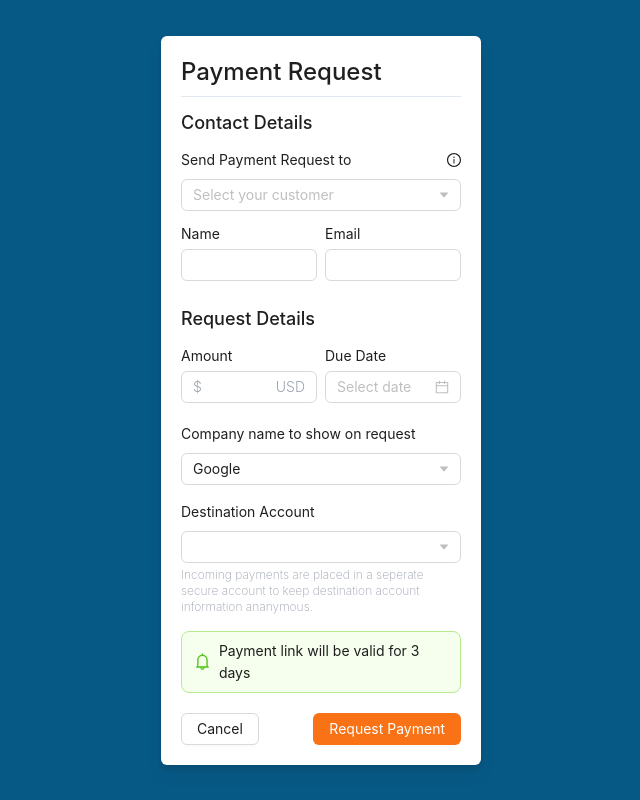
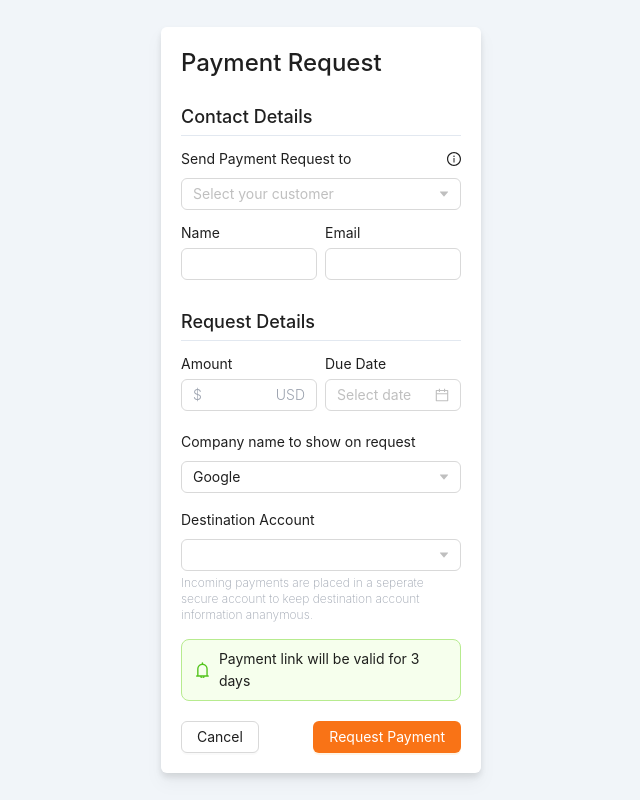
Before and after one commit to vijayinyoutube/react-form-validation, a React (Vite) app: page / in a window 1280 px wide. Shown: the whole page, without its empty margins (319-959 px from the left). Built offline with nearby package versions, Linux system fonts and the light colour scheme.

Commit message:
enhancement

```diff
--- a/package.json
+++ b/package.json
@@ -25,6 +25,8 @@
     "eslint-plugin-react-hooks": "^4.6.0",
     "eslint-plugin-react-refresh": "^0.4.3",
     "postcss": "^8.4.31",
+    "prettier": "^3.0.3",
+    "prettier-plugin-tailwindcss": "^0.5.6",
     "tailwindcss": "^3.3.3",
     "typescript": "^5.0.2",
     "vite": "^4.4.5"
--- a/src/App.tsx
+++ b/src/App.tsx
@@ -1,9 +1,18 @@
+import { ConfigProvider } from "antd";
 import Paymt_Req_Form from "./Presentation/Screens/Paymt_Req_Form/UI/Paymt_Req_Form";
 
 const App = () => {
   return (
     <div>
-      <Paymt_Req_Form />
+      <ConfigProvider
+        theme={{
+          token: {
+            colorPrimary: "rgb(249 115 22)",
+          },
+        }}
+      >
+        <Paymt_Req_Form />
+      </ConfigProvider>
     </div>
   );
 };
--- /dev/null
+++ b/src/Presentation/Declarations/Constants/constants.tsx
@@ -0,0 +1,12 @@
+interface Props {
+  widthClass?: string;
+  heightClass?: string;
+}
+
+export function WidthSpacer({ widthClass }: Props) {
+  return <div className={widthClass}></div>;
+}
+
+export function HeightSpacer({ heightClass }: Props) {
+  return <div className={heightClass}></div>;
+}
--- a/src/Presentation/Screens/Paymt_Req_Form/CSS/custom.css
+++ b/src/Presentation/Screens/Paymt_Req_Form/CSS/custom.css
@@ -1,12 +1,11 @@
 .ReqPaymentBtn {
-  @apply bg-orange-500 text-white hover:border-orange-500 hover:border-[0.5px] border-[0.5px]
+  @apply bg-btnColor
   border-transparent
   flex
   justify-center items-center !important;
 }
 
-.Divider{
-  @apply
-  my-2
-  border-slate-200
+.Divider {
+  @apply my-1
+  border-slate-200;
 }
--- a/src/Presentation/Screens/Paymt_Req_Form/Comp/Action_Btn.tsx
+++ b/src/Presentation/Screens/Paymt_Req_Form/Comp/Action_Btn.tsx
@@ -3,7 +3,7 @@ import "../CSS/custom.css";
 
 function ActionBtns() {
   return (
-    <div className="flex justify-between mt-5">
+    <div className="flex justify-between">
       <div>
         <Button>Cancel</Button>
       </div>
@@ -20,7 +20,7 @@ function ActionBtns() {
             },
           }}
         >
-          <Button className="ReqPaymentBtn">
+          <Button className="ReqPaymentBtn" type="primary">
             <div className="">Request Payment</div>
           </Button>
         </ConfigProvider>
--- a/src/Presentation/Screens/Paymt_Req_Form/Comp/Contact_Details.tsx
+++ b/src/Presentation/Screens/Paymt_Req_Form/Comp/Contact_Details.tsx
@@ -1,4 +1,4 @@
-import { Form, Input, Select, Typography } from "antd";
+import { Divider, Form, Input, Select, Typography } from "antd";
 import { InfoCircleOutlined } from "@ant-design/icons";
 import { CaretDownOutlined } from "@ant-design/icons";
 
@@ -25,7 +25,8 @@ const ContactDetails = ({
     <div>
       <div className="pt-1">
         <Text className="font-medium text-lg">Contact Details</Text>
-      </div>
+      </div>{" "}
+      <Divider className="Divider" />
       {RequestTo(selectedItems, setSelectedItems, filteredOptions)}
       {NameEmail()}
     </div>
--- a/src/Presentation/Screens/Paymt_Req_Form/Comp/Req_Details.tsx
+++ b/src/Presentation/Screens/Paymt_Req_Form/Comp/Req_Details.tsx
@@ -1,4 +1,12 @@
-import { Form, Input, DatePicker, Typography, Alert, Select } from "antd";
+import {
+  Form,
+  Input,
+  DatePicker,
+  Typography,
+  Alert,
+  Select,
+  Divider,
+} from "antd";
 import { CaretDownOutlined, BellOutlined } from "@ant-design/icons";
 
 const { Text, Link } = Typography;
@@ -29,9 +37,10 @@ function ReqDetails({
 }: Props) {
   return (
     <>
-      <div className="pt-4">
+      <div className="">
         <Text className="font-medium text-lg">Request Details</Text>
-        <div className="flex lg:flex-row md:flex-col flex-col mt-3">
+        <Divider className="Divider mb-3" />
+        <div className="flex lg:flex-row md:flex-col flex-col mt-2">
           <div className="flex  flex-col lg:w-1/2 md:w-full  lg:mr-2 sm:mb-2 mb-0">
             <p className="">Amount</p>
             <Form.Item<FieldType>
--- a/src/Presentation/Screens/Paymt_Req_Form/UI/Paymt_Req_Form.tsx
+++ b/src/Presentation/Screens/Paymt_Req_Form/UI/Paymt_Req_Form.tsx
@@ -1,9 +1,10 @@
-import { Divider, Flex, Form } from "antd";
+import { Flex, Form } from "antd";
 import { Space, Typography } from "antd";
 import { useState } from "react";
 import ContactDetails from "../Comp/Contact_Details";
 import ReqDetails from "../Comp/Req_Details";
 import ActionBtns from "../Comp/Action_Btn";
+import { HeightSpacer } from "../../../Declarations/Constants/constants";
 
 const { Text } = Typography;
 
@@ -17,24 +18,34 @@ const Paymt_Req_Form = () => {
   const filteredOptions = OPTIONS.filter((o) => !selectedItems.includes(o));
 
   return (
-    <Flex className="h-screen bg-sky-800 m-0" justify="center" align="center">
-      <div className="xl:w-1/4 lg:w-1/3 md:w-1/2 sm:w-1/2  mx-5 h-auto drop-shadow-lg bg-white rounded-md p-5">
+    <Flex
+      className="h-screen bg-slate-100 m-0 "
+      justify="center"
+      align="center"
+    >
+      <div
+        className={`xl:w-1/4 lg:w-1/3 md:w-1/2 sm:w-1/2 m-kMargin p-kMargin
+          h-auto drop-shadow-lg bg-white rounded-md `}
+      >
         <Space direction="vertical" className="w-full">
           <Form
             name="basic"
             initialValues={{ remember: true }}
             autoComplete="off"
             layout="vertical"
+            className=""
           >
-            <Text className="font-medium text-2xl ">Payment Request</Text>
-            <Divider className="Divider" />
+            <div>
+              <Text className={`font-medium text-2xl`}>Payment Request</Text>
+            </div>
+            {HeightSpacer({ heightClass: "m-kMargin" })}
             {/* * * *  Contact Details Input Fields * * * * */}
             <ContactDetails
               selectedItems={selectedItems}
               setSelectedItems={setSelectedItems}
               filteredOptions={filteredOptions}
             />
-
+            {HeightSpacer({ heightClass: "m-kMargin" })}
             {/* * * *  Request Details Input Fields * * * * */}
             <ReqDetails
               selectedCompany={selectedCompany}
@@ -44,7 +55,7 @@ const Paymt_Req_Form = () => {
               COMPANY_NAMES={COMPANY_NAMES}
               DEST_COMPANY_NAMES={DEST_COMPANY_NAMES}
             />
-
+            {HeightSpacer({ heightClass: "m-kMargin" })}
             {/* * * *  Call To Action : Btm Buttons * * * * */}
             <ActionBtns />
           </Form>
--- a/tailwind.config.js
+++ b/tailwind.config.js
@@ -1,11 +1,21 @@
 /** @type {import('tailwindcss').Config} */
-export default {
+module.exports = {
   content: ["./index.html", "./src/**/*.{js,ts,jsx,tsx}"],
+
   theme: {
-    // colors:{
-    //   // 'primary':'#ff77e9',
-    // },
-    extend: {},
+    extend: {
+      colors: {
+        // Configure your color palette here
+        primary: "#5c6ac4",
+        btnColor: "rgb(249 115 22)",
+      },
+      spacing: {
+        kMargin: "20px",
+        kMargin_2: "10px",
+      },
+    },
+    // corePlugins: {
+    //   preflight: false,
+    // }
   },
-  plugins: [],
 };
```
Also changed, not shown: 1 other file (tests, documents, lock files or other folders).
